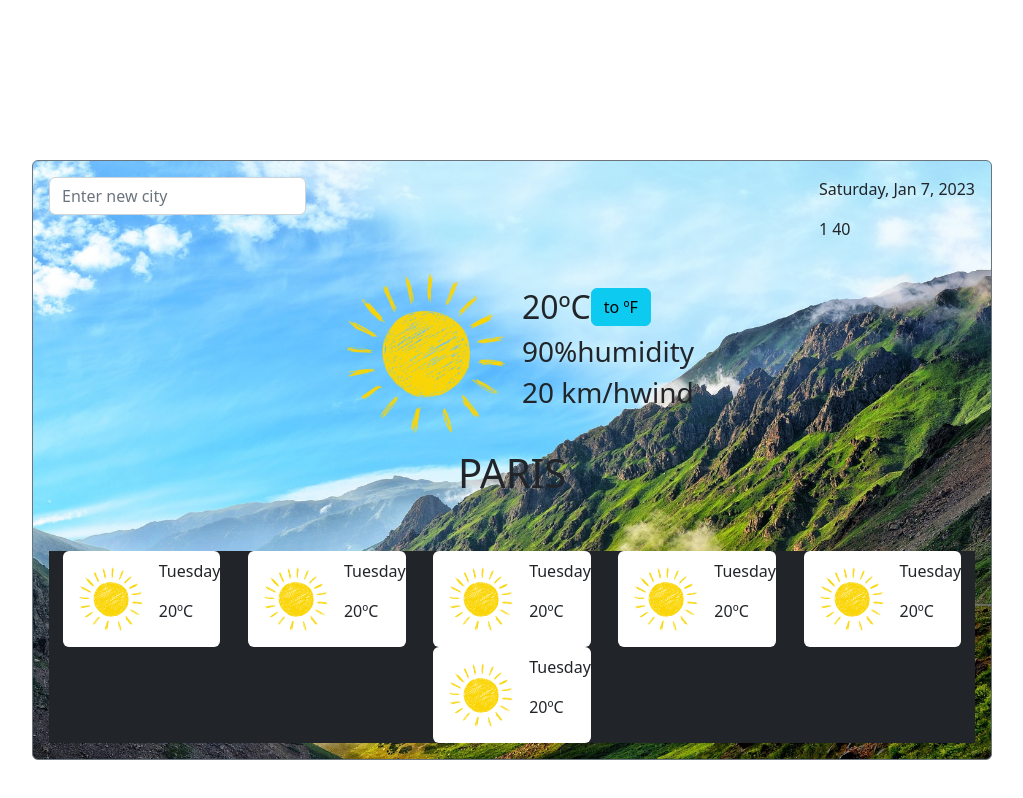
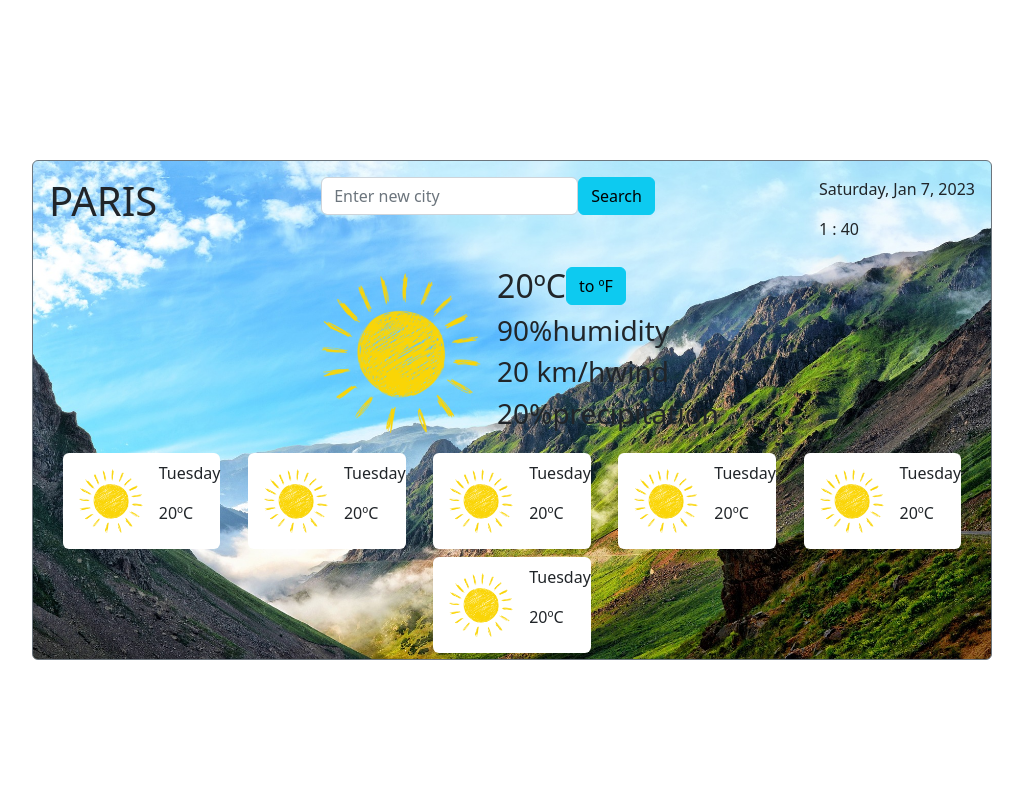
Before and after one commit to NoemiSAmeijide/Weather-Forecast, a plain HTML site: page index.html in a window 1280 px wide. Shown: the whole page, without its empty margins (128-1151 px from the left). Drawn offline with nearby package versions, Linux system fonts and the light colour scheme.

Commit message:
name city changes

```diff
--- a/index.html
+++ b/index.html
@@ -23,24 +23,26 @@
       <div>
         <!-- horitzontal ciutat -->
         <div class="d-flex justify-content-between">
+          <!-- ciutat -->
+          <div>
+            <h1 id="selected-city" class="text-center">CIUTAT</h1>
+          </div>
           <!-- cercador -->
           <div>
-            <form action="">
+            <form action="" class="d-flex" id="city-form">
               <input
                 type="text"
                 class="form-control"
                 placeholder="Enter new city"
+                id="new-city-value"
               />
+              <input type="submit" value="Search" class="btn btn-info" />
             </form>
           </div>
 
           <!-- dia hora -->
           <div>
-            <p id="the-time">
-              dia
-              <br />
-              hora
-            </p>
+            <p id="the-time"></p>
           </div>
         </div>
         <!-- centre grup -->
@@ -68,54 +70,54 @@
                   <h3 class="wind">20 km/h</h3>
                   <h3 class="wind">wind</h3>
                 </div>
+                <div class="d-flex">
+                  <h3 class="precip">20%</h3>
+                  <h3 class="precip">precipitation</h3>
+                </div>
               </div>
-            </div>
-            <!-- ciutat -->
-            <div>
-              <h1 id="selected-city" class="text-center">CIUTAT</h1>
             </div>
           </div>
         </div>
       </div>
       <!-- dies de la setmana, part de baix -->
       <div>
-        <div class="d-flex flex-wrap justify-content-around bg-dark">
-          <div class="rounded bg-white d-flex">
+        <div class="d-flex flex-wrap justify-content-around">
+          <div class="rounded bg-white d-flex m-1">
             <img src="./img/sun.png" alt="sun image" class="image-little" />
             <div class="d-flex flex-column justify-content-center m-0">
               <p>Tuesday</p>
               <p class="temp">20ºC</p>
             </div>
           </div>
-          <div class="rounded bg-white d-flex">
+          <div class="rounded bg-white d-flex m-1">
             <img src="./img/sun.png" alt="sun image" class="image-little" />
             <div class="d-flex flex-column justify-content-center m-0">
               <p>Tuesday</p>
               <p class="temp">20ºC</p>
             </div>
           </div>
-          <div class="rounded bg-white d-flex">
+          <div class="rounded bg-white d-flex m-1">
             <img src="./img/sun.png" alt="sun image" class="image-little" />
             <div class="d-flex flex-column justify-content-center m-0">
               <p>Tuesday</p>
               <p class="temp">20ºC</p>
             </div>
           </div>
-          <div class="rounded bg-white d-flex">
+          <div class="rounded bg-white d-flex m-1">
             <img src="./img/sun.png" alt="sun image" class="image-little" />
             <div class="d-flex flex-column justify-content-center m-0">
               <p>Tuesday</p>
               <p class="temp">20ºC</p>
             </div>
           </div>
-          <div class="rounded bg-white d-flex">
+          <div class="rounded bg-white d-flex m-1">
             <img src="./img/sun.png" alt="sun image" class="image-little" />
             <div class="d-flex flex-column justify-content-center m-0">
               <p>Tuesday</p>
               <p class="temp">20ºC</p>
             </div>
           </div>
-          <div class="rounded bg-white d-flex">
+          <div class="rounded bg-white d-flex m-1">
             <img src="./img/sun.png" alt="sun image" class="image-little" />
             <div class="d-flex flex-column justify-content-center m-0">
               <p>Tuesday</p>
--- a/src/index.js
+++ b/src/index.js
@@ -85,20 +85,31 @@ function convertion() {
 //function celc(fharenheit) {
 //return (fharenheit -32) * 5/9;};
 
-//THE ALERT
-if (a < 0) {
-  alert(
-    `Sorry, we don't know the weather for this city, try going to https://www.google.com/search?q=weather+${city}`
-  );
-} else {
-  let fharen = (temper) => {
-    (temper * 9) / 5 + 32;
-  };
-  alert(
-    `It is currently ${weather[city].temp}ºC (${fharen(
-      weather[city].temp
-    )} ºF) in ${city} with a humidity of ${weather[city].humidity}%.`
-  );
+//THE ALERT (activar després)
+// if (a < 0) {
+//   alert(
+//     `Sorry, we don't know the weather for this city, try going to https://www.google.com/search?q=weather+${city}`
+//   );
+// } else {
+//   let fharen = (temper) => {
+//     (temper * 9) / 5 + 32;
+//   };
+//   alert(
+//     `It is currently ${weather[city].temp}ºC (${fharen(
+//       weather[city].temp
+//     )} ºF) in ${city} with a humidity of ${weather[city].humidity}%.`
+//   );
+// }
+
+// CITY SEARCH FUNCTION
+
+function newCity(event) {
+  alert("searching...");
+  event.preventDefault();
+  let theCity = document.querySelector("#new-city-value");
+  console.log(theCity.value);
+  let cityName = document.querySelector("#selected-city");
+  cityName.innerHTML = theCity.value.toUpperCase();
 }
 
 //TIME
@@ -107,13 +118,16 @@ let theTime = document.querySelector("#the-time");
 //here we put it in the html
 theTime.innerHTML = `<p>${week[now.getDay()]}, ${
   mon[now.getMonth()]
-} ${now.getDate()}, ${now.getFullYear()}</p> <p>${now.getHours()}
-${now.getMinutes()}</p>`;
+} ${now.getDate()}, ${now.getFullYear()}</p> <p>${now.getHours()} :
+${(now.getMinutes() < 10 ? "0" : "") + now.getMinutes()}</p>`;
 
 //CITY NAME
 //here we select and put the city name we are looking for in the html
 let selCity = document.querySelector("#selected-city");
 selCity.innerHTML = city.toUpperCase();
+// here the call to the city form
+let cityForm = document.querySelector("#city-form");
+cityForm.addEventListener("submit", newCity);
 
 //CONVERTION
 let convButton = document.querySelector("#fcf");
--- a/src/style.css
+++ b/src/style.css
@@ -15,7 +15,7 @@ body {
   -ms-transform: translateX(-50%);
   transform: translateX(-50%);
   width: 100vw;
-  height: 600px;
+  height: 500px;
   background-position: center center;
   background-repeat: no-repeat;
   background-image: url("../img/sunnyday.jpg");
```
